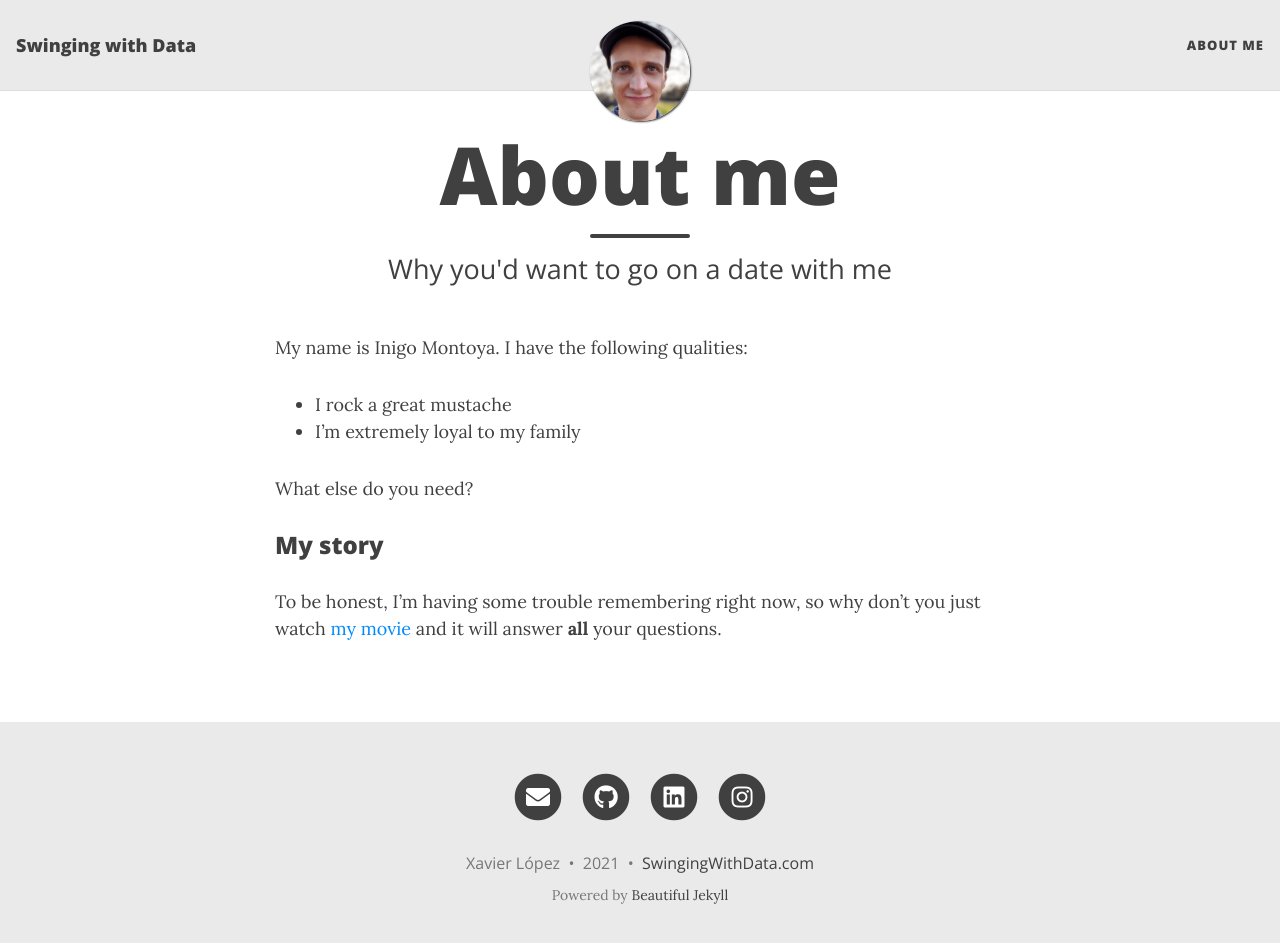
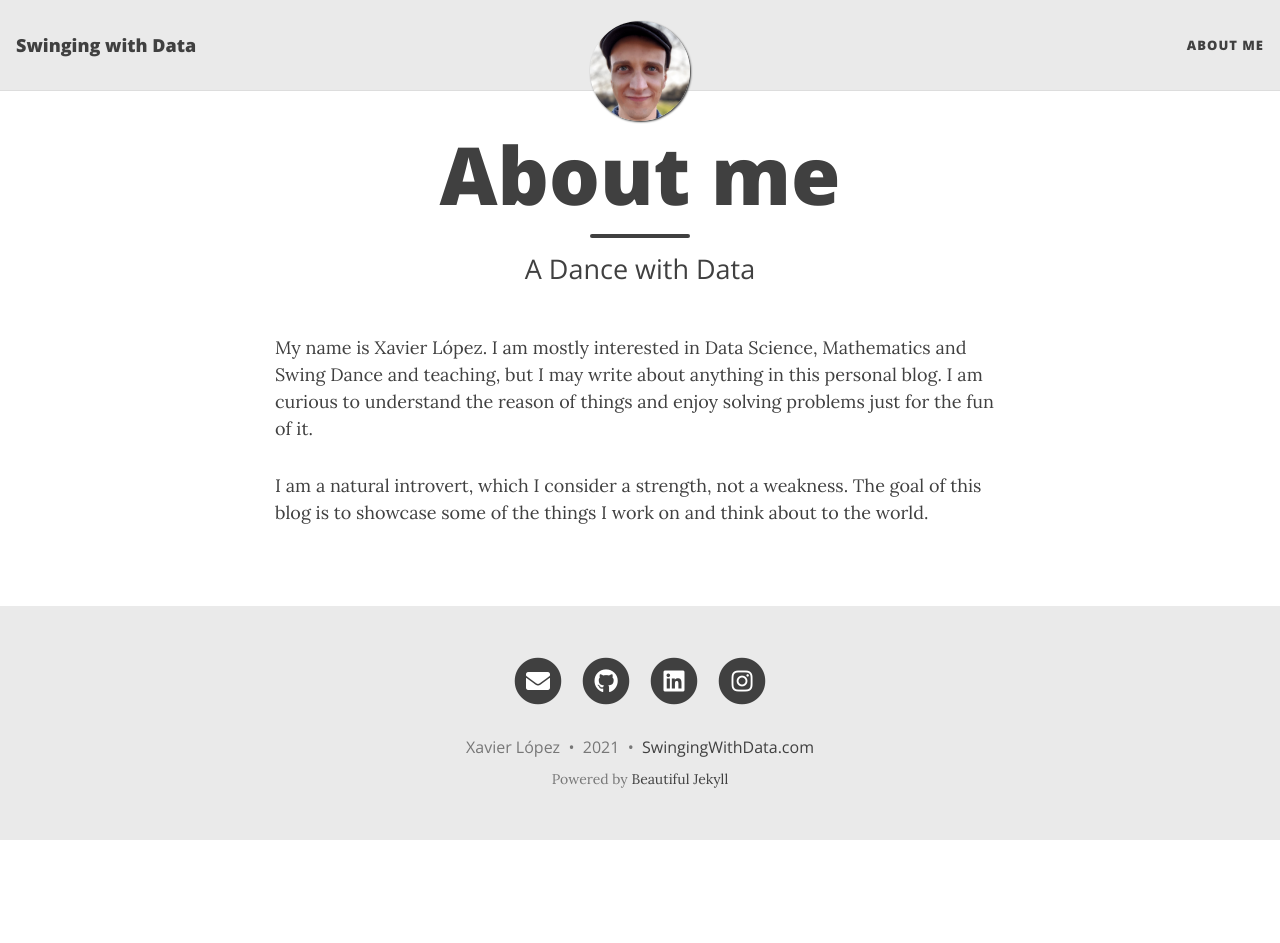
Before and after one commit to xavierlopeze/xavierlopeze.github.io, a Jekyll site: the page built from aboutme.md, in a window 1280 px wide and 956 px high. Shown: the top 943 px of the window. Built offline with Jekyll 4.4.1, drawn with Linux system fonts in a browser that asks for light colours; nearby versions of some CDN libraries.

Commit message:
about page

```diff
--- a/aboutme.md
+++ b/aboutme.md
@@ -1,16 +1,11 @@
 ---
 layout: page
 title: About me
-subtitle: Why you'd want to go on a date with me
+subtitle: A Dance with Data
 ---
 
-My name is Inigo Montoya. I have the following qualities:
+My name is Xavier López. I am mostly interested in Data Science, Mathematics and Swing Dance and teaching, but I may write about anything in this personal blog.
+I am curious to understand the reason of things and enjoy solving problems just for the fun of it.
 
-- I rock a great mustache
-- I'm extremely loyal to my family
-
-What else do you need?
-
-### My story
-
-To be honest, I'm having some trouble remembering right now, so why don't you just watch [my movie](https://en.wikipedia.org/wiki/The_Princess_Bride_%28film%29) and it will answer **all** your questions.
+I am a natural introvert, which I consider a strength, not a weakness.
+The goal of this blog is to showcase some of the things I work on and think about to the world.
```
